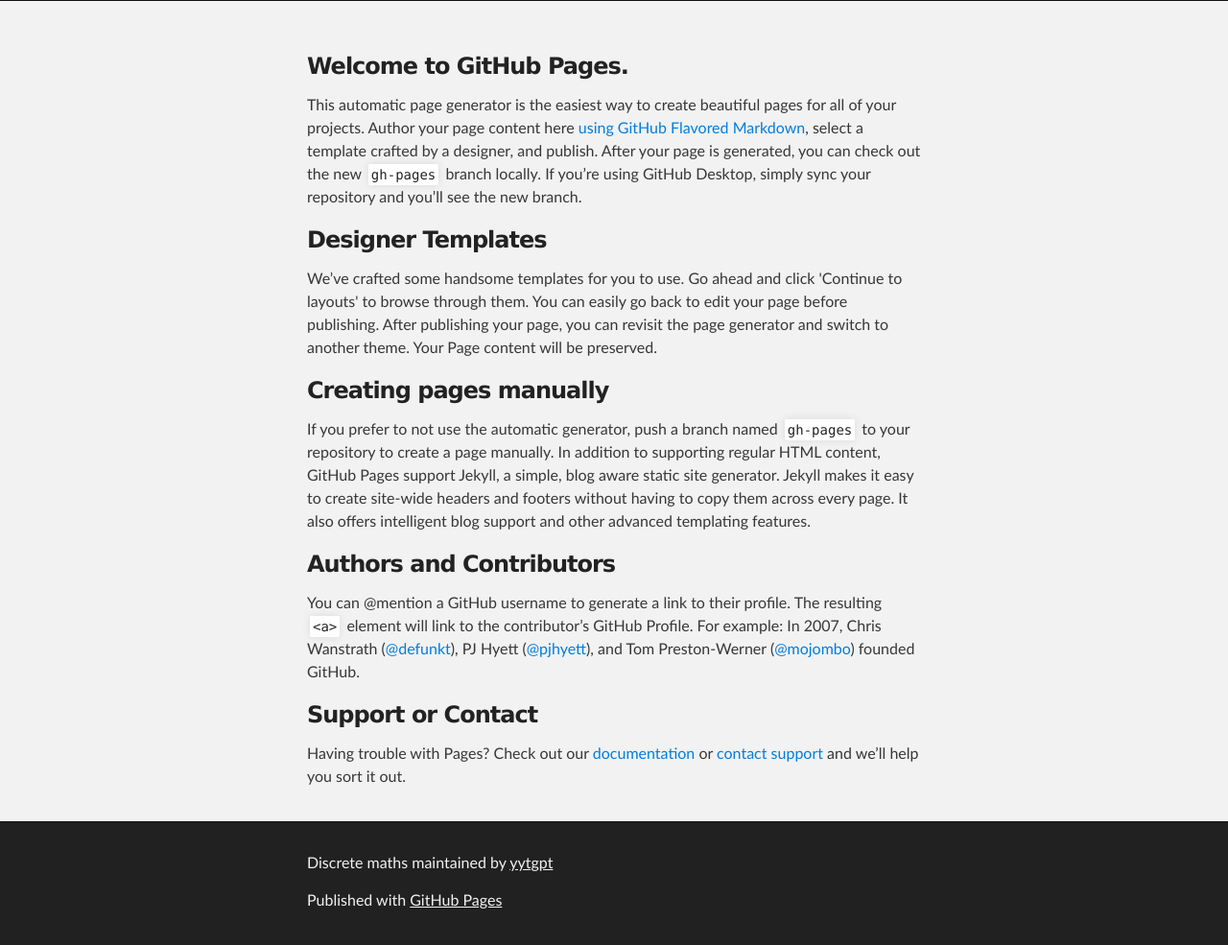
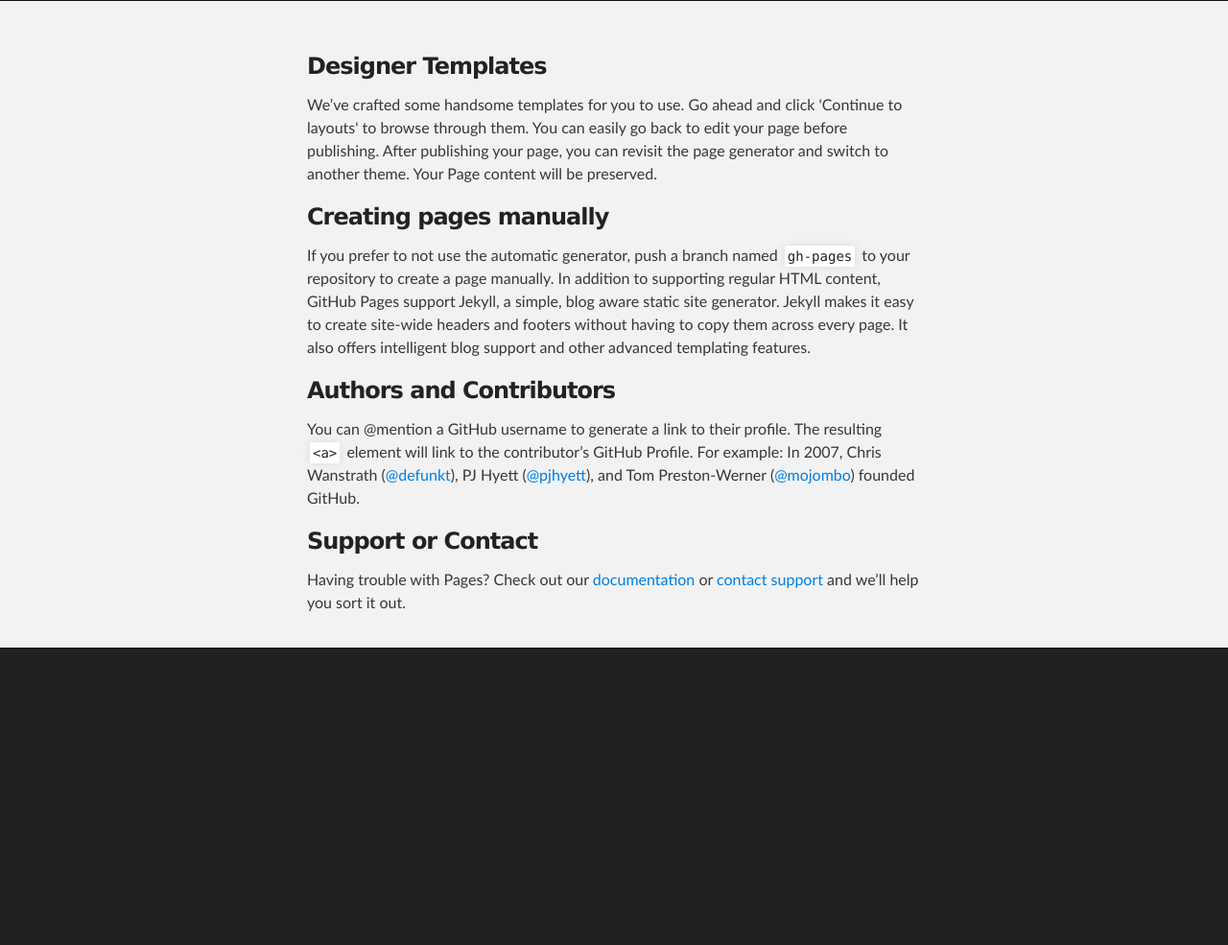
Before and after one commit to yytgpt/discrete_maths, a plain HTML site: page index.html in a window 1280 px wide. Shown: the whole page at 96% size. After the commit the page ends 800 px from the top, so only its background shows below. Drawn offline with Linux system fonts and the light colour scheme.

Commit message:
Update index.html

```diff
--- a/index.html
+++ b/index.html
@@ -20,9 +20,6 @@
     <div id="main_content_wrap" class="outer">
       <section id="main_content" class="inner">
         <h3>
-<a id="welcome-to-github-pages" class="anchor" href="#welcome-to-github-pages" aria-hidden="true"><span aria-hidden="true" class="octicon octicon-link"></span></a>Welcome to GitHub Pages.</h3>
-
-<p>This automatic page generator is the easiest way to create beautiful pages for all of your projects. Author your page content here <a href="https://guides.github.com/features/mastering-markdown/">using GitHub Flavored Markdown</a>, select a template crafted by a designer, and publish. After your page is generated, you can check out the new <code>gh-pages</code> branch locally. If you’re using GitHub Desktop, simply sync your repository and you’ll see the new branch.</p>
 
 <h3>
 <a id="designer-templates" class="anchor" href="#designer-templates" aria-hidden="true"><span aria-hidden="true" class="octicon octicon-link"></span></a>Designer Templates</h3>
@@ -47,12 +44,7 @@
     </div>
 
     <!-- FOOTER  -->
-    <div id="footer_wrap" class="outer">
-      <footer class="inner">
-        <p class="copyright">Discrete maths maintained by <a href="https://github.com/yytgpt">yytgpt</a></p>
-        <p>Published with <a href="https://pages.github.com">GitHub Pages</a></p>
-      </footer>
-    </div>
+
 
 
 
```
